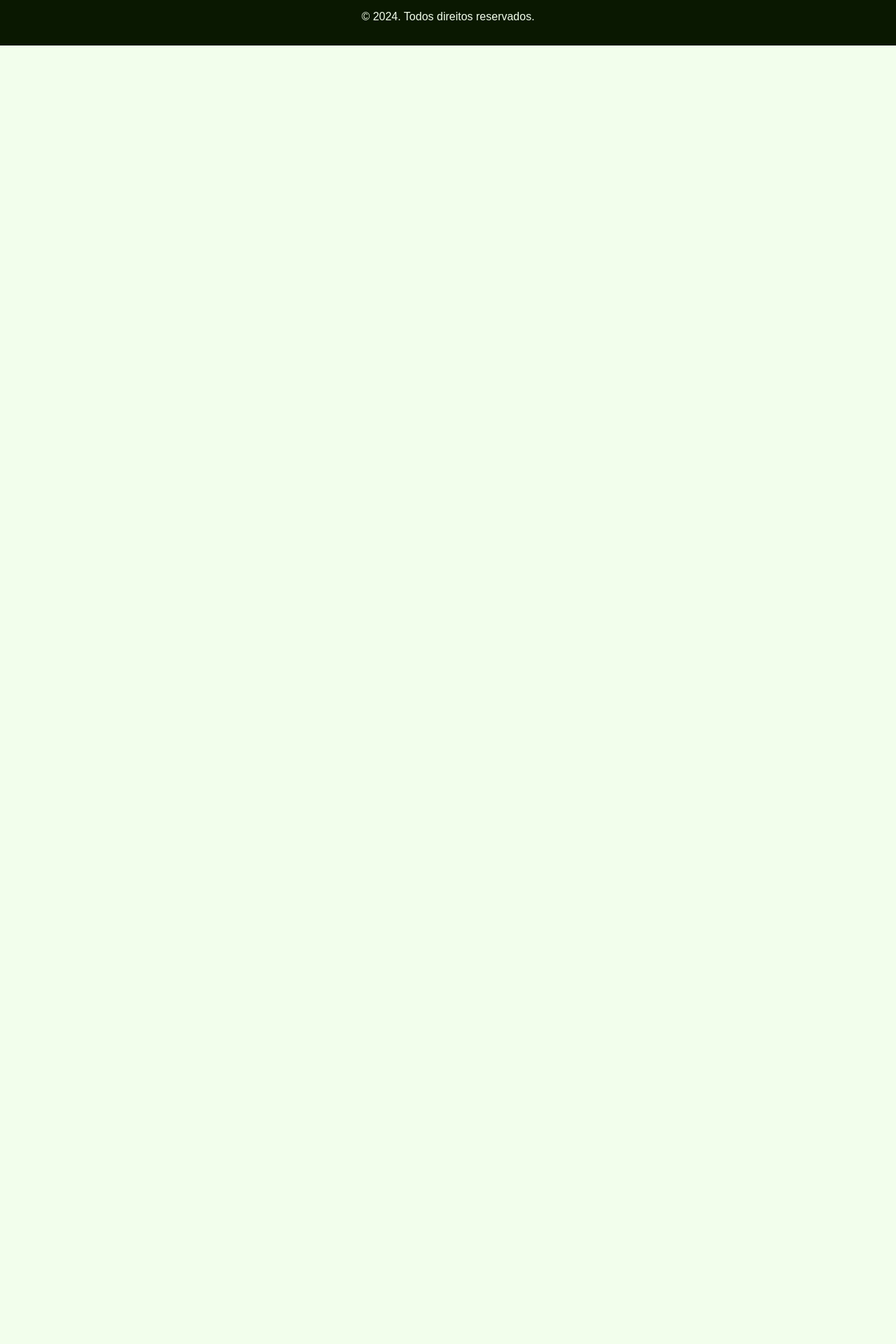
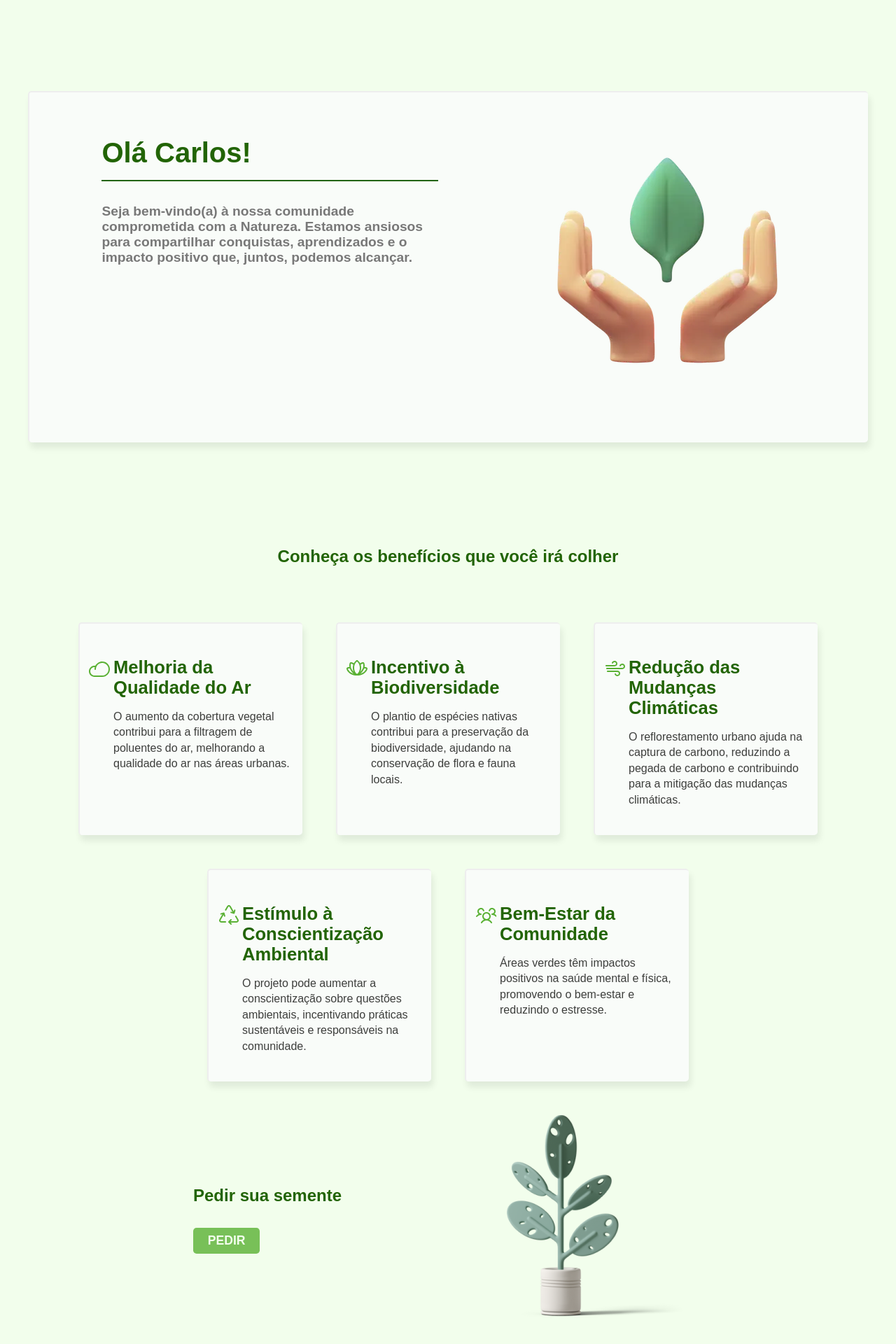
Before and after one commit to thalessalla/naturezaConectada, a React (Create React App) app: page /userpage in a window 1280 px wide. Shown: the part 100-2020 px from the top of the page at 70% size. Before the commit the page ends 800 px from the top, so only its background shows below. Built offline with nearby package versions, Linux system fonts and the light colour scheme.

Commit message:
add: login page and user page

```diff
--- a/src/App.tsx
+++ b/src/App.tsx
@@ -7,6 +7,7 @@ import './App.css';
 import { BrowserRouter as Router, Route, Routes } from 'react-router-dom';
 import Login from './pages/login/Login';
 import Signup from './pages/signup/Signup';
+import UserPage from './pages/userPage/UserPage';
 import LandingPage from './pages/landingPage/LandingPage';
 import Footer from './components/footer/Footer';
 
@@ -20,6 +21,7 @@ function App() {
         <Route path="/" element={<Home />} />
         <Route path="/login" element={<Login />} />
         <Route path="/signup" element={<Signup />} />
+        <Route path="/userpage" element={<UserPage />} />
       </Routes>
 
 <Footer />
--- a/src/index.css
+++ b/src/index.css
@@ -54,7 +54,6 @@ p {
   font-weight: 600;
   transition: background-color 0.3s;
   border-radius: 0.3rem;
-  margin-top: 200px !important;
 }
 
 .btn-cta:hover {
@@ -77,3 +76,5 @@ h2{
 .align-items-center{
   align-items: center;
 }
+
+/* /////// Modulos Input ///////// */
--- a/src/pages/home/Home.tsx
+++ b/src/pages/home/Home.tsx
@@ -3,11 +3,6 @@ import './home.css'
 import { Link } from 'react-router-dom';
 
 import Planet from '../../assets/3d-planet.webp';
-import Awareness from '../../assets/awareness.svg';
-import Biodiversidade from '../../assets/biodiversidade.svg';
-import Climatica from '../../assets/climatica.svg';
-import Cloud from '../../assets/Cloud.svg';
-import Comunidade from '../../assets/comunidade.svg';
 import Ecology from '../../assets/ecology-hand.webp';
 import Laptop from '../../assets/laptop.webp';
 import Leaves from '../../assets/leaves.webp';
--- a/src/pages/login/Login.css
+++ b/src/pages/login/Login.css
@@ -1,6 +1,72 @@
-.container-login{
-  height: 100vh;
+
+
+section{
+  min-height: 100vh;
   display: flex;
   justify-content: center;
   align-items: center;
 }
+
+
+.container-login{
+  display: flex;
+ height: 500px;
+ width: 800px;
+}
+
+h1{
+  color: #fff;
+}
+h2{
+  color: var(--primary-color);
+}
+.first-column-login{
+  background-image: url("../../assets/nature-login.webp");
+  height: 100%;
+  width: 100%;
+  border-radius: 8px 0 0 8px;
+  padding: 34px;
+  display: flex;
+  align-items: center;
+}
+
+h1{
+  font-size: 2.5rem;
+}
+
+.second-column-login{
+  background-color: #fff;
+  width: 100%;
+  border-radius: 0 8px 8px 0;
+ padding: 34px;
+ align-items: center;
+}
+
+.second-column-login{
+  display: flex;
+  align-items: center;
+}
+
+.second-column-login form{
+display: flex;
+flex-direction: column;
+color: #72776F;
+width: 100%;
+p{
+  margin-top: 2rem;
+}
+}
+
+button{
+  background-color: var(--accent-color);
+  color: #fff;
+  border: none;
+  padding: .4rem;
+  margin-top: 1rem;
+  border-radius: 4px;
+}
+
+.link-signup{
+  color: #72776F;
+  font-weight: 600;
+}
--- a/src/pages/login/Login.tsx
+++ b/src/pages/login/Login.tsx
@@ -1,11 +1,40 @@
 import "./Login.css"
+// import "../../App.css"
+import { Link } from 'react-router-dom';
+
 
 function Login() {
   return (
+    <section>
     <div className="container-login">
-    <h1>Login</h1>
+
+    <div className="first-column-login">
+      <h1>Bem-vindo <br /> de volta</h1>
 
     </div>
+
+
+<div className="second-column-login">
+
+
+<form action="" method="post">
+<h2>Login</h2>
+
+    <label htmlFor="email">E-mail:</label>
+    <input type="email" id="email" name="email" required />
+
+    <label htmlFor="password">Senha:</label>
+    <input type="password" id="password" name="password" required />
+
+    <button type="submit">Login</button>
+
+   <p>Ainda não tem cadastro? <Link className="link-signup" to="/signup">Cadastre-se! </Link></p>
+</form>
+
+
+ </div>
+</div>
+</section>
   );
 }
 
--- /dev/null
+++ b/src/pages/userPage/UserPage.css
@@ -0,0 +1,179 @@
+
+main > section {
+  max-width: 1200px;
+  margin: 0 auto;
+  min-height: 100vh;
+  display: flex;
+  align-items: center;
+}
+
+.card-usuario {
+  display: flex;
+  justify-content: space-around;
+  flex-wrap: wrap;
+  padding: 4rem 2rem;
+  border-radius: 0.3rem;
+  border-top: 2px solid #eeeeee;
+  border-left: 2px solid #eeeeee;
+  background: #f9fcf9;
+  box-shadow: 3px 8px 10.1px 0px rgba(0, 0, 0, 0.079);
+  width: 100%;
+}
+.card-usuario h1 {
+  color: var(--primary-color);
+  margin-bottom: 2rem;
+  border-bottom: solid 2px var(--primary-color);
+  padding-bottom: 1rem;
+  padding-right: 4rem;
+}
+.card-usuario p {
+  color: #787878;
+  font-weight: 600;
+  font-size: 1.2rem;
+  max-width: 45ch;
+
+}
+
+
+.container-cards-benefits{
+  display: flex;
+  flex-wrap: wrap;
+  gap: 3rem;
+  justify-content: center;
+}
+
+
+
+.cards-benefits {
+  display: flex;
+  flex-direction: column;
+}
+.cards-benefits h2 {
+  text-align: center;
+  color: var(--primary-color);
+  margin-bottom: 5rem;
+}
+.cards-benefits .card-body h4 {
+  color: var(--primary-color);
+  font-size: 1.6rem;
+  margin-bottom: 1rem;
+  margin-top: 2rem;
+}
+.cards-benefits .card-body p {
+  color: #3D3E3C;
+  line-height: 1.4rem;
+  /* font-weight: 600; */
+}
+.cards-benefits .card {
+  max-height: 19rem;
+  padding: 1rem;
+  padding-left: 3rem;
+  border-radius: 0.3rem;
+  border-top: 2px solid #eeeeee;
+  border-left: 2px solid #eeeeee;
+  background: #f9fcf9 !important;
+  box-shadow: 3px 8px 10.1px 0px rgba(0, 0, 0, 0.079);
+  width: 20rem;
+  min-height: 19rem;
+}
+.cards-benefits .card:last-child {
+  margin-bottom: 3rem;
+}
+
+.ask-for-seed {
+  display: flex;
+  justify-content: space-evenly;
+  align-items: center;
+  min-height: fit-content;
+  margin-bottom: 5rem;
+}
+.ask-for-seed h2 {
+  color: var(--primary-color);
+  margin-bottom: 1rem;
+}
+.ask-for-seed .button-ask {
+  text-transform: uppercase;
+  font-size: 1.1rem;
+  font-weight: 700;
+  color: var(--bg-color);
+}
+
+.title-relative {
+  position: relative;
+}
+
+.air-quality::before {
+  position: absolute;
+  content: "";
+  width: 30px;
+  height: 30px;
+  left: -2.2rem;
+  background: url("../../assets/Cloud.svg");
+}
+
+.biodiversity::before {
+  position: absolute;
+  content: "";
+  width: 30px;
+  height: 30px;
+  left: -2.2rem;
+  background-image: url("../../assets/biodiversidade.svg");
+}
+
+.climatic-changes::before {
+  position: absolute;
+  content: "";
+  width: 30px;
+  height: 30px;
+  left: -2.2rem;
+  background: url("../../assets/climatica.svg");
+}
+
+.awareness::before {
+  position: absolute;
+  content: "";
+  width: 30px;
+  height: 30px;
+  left: -2.2rem;
+  background: url("../../assets/awareness.svg");
+}
+
+.comunity::before {
+  position: absolute;
+  content: "";
+  width: 30px;
+  height: 30px;
+  left: -2.2rem;
+  background-image: url("../../assets/comunidade.svg");
+}
+
+.button-ask:disabled {
+  opacity: 0.8;
+  cursor: not-allowed;
+}
+
+footer .links {
+  visibility: hidden;
+}
+
+@media (max-width: 775px) {
+  .card-usuario img {
+    width: 18rem;
+  }
+  .cards-benefits {
+    display: flex;
+    flex-direction: column;
+  }
+  .cards-benefits h2 {
+    margin-inline: 2rem;
+  }
+  .ask-for-seed {
+    flex-wrap: wrap;
+  }
+  .ask-for-seed img {
+    margin: 3rem 0 0 3rem;
+  }
+  footer .links {
+    display: none;
+  }
+}
--- a/src/pages/userPage/UserPage.tsx
+++ b/src/pages/userPage/UserPage.tsx
@@ -1,8 +1,80 @@
+
+import "./UserPage.css"
+
+import sustainability from "../../assets/sustainability.webp"
+import Plant from '../../assets/plant.png';
+
+
 function UserPage() {
   return (
-    <>
-    <h2>User Page</h2>
-    </>
+    <main>
+    <section>
+        <div className="card-usuario">
+            <div>
+                <h1>Olá Carlos!</h1>
+                <p>Seja bem-vindo(a) à nossa comunidade comprometida com a Natureza. Estamos ansiosos para compartilhar conquistas, aprendizados e o impacto positivo que, juntos, podemos alcançar.</p>
+
+            </div>
+            <div>
+                <img src={sustainability} alt="ilustração de duas mão segurando uma planta" />
+            </div>
+        </div>
+    </section>
+
+    <section className="cards-benefits" id="benefícios">
+        <h2>Conheça os benefícios que você irá colher</h2>
+        <div className="container-cards-benefits">
+            <div className="card">
+                <div className="card-body">
+                    <h4 className="title-relative  air-quality">Melhoria da Qualidade do Ar</h4>
+                    <p className="card-text">O aumento da cobertura vegetal contribui para a filtragem de poluentes do
+                        ar,
+                        melhorando a qualidade do ar nas áreas urbanas.</p>
+                </div>
+            </div>
+
+            <div className="card">
+                <div className="card-body">
+                    <h4 className=" title-relative
+                    biodiversity">Incentivo à Biodiversidade</h4>
+                    <p className="card-text">O plantio de espécies nativas contribui para a preservação da biodiversidade, ajudando na conservação de flora e fauna locais.</p>
+                </div>
+            </div>
+
+            <div className="card">
+                <div className="card-body">
+                    <h4 className=" climatic-changes title-relative">Redução das Mudanças Climáticas</h4>
+                    <p className="card-text">O reflorestamento urbano ajuda na captura de carbono, reduzindo a pegada de carbono e contribuindo para a mitigação das mudanças climáticas.</p>
+                </div>
+            </div>
+
+            <div className="card">
+                <div className="card-body">
+                    <h4 className=" awareness title-relative">Estímulo à Conscientização Ambiental</h4>
+                    <p className="card-text">O projeto pode aumentar a conscientização sobre questões ambientais, incentivando práticas sustentáveis e responsáveis na comunidade.</p>
+                </div>
+            </div>
+
+            <div className="card">
+                <div className="card-body">
+                    <h4 className=" comunity title-relative">Bem-Estar da Comunidade</h4>
+                    <p className="card-text">Áreas verdes têm impactos positivos na saúde mental e física, promovendo o bem-estar e reduzindo o estresse.</p>
+                </div>
+            </div>
+        </div>
+    </section>
+
+    <section className="ask-for-seed" id="pedido">
+        <div>
+            <h2>Pedir sua semente</h2>
+            <button className="btn-cta button-ask" role="button" disabled aria-label="Botão de chamada para pedir uma semente">Pedir
+            </button>
+        </div>
+        <img src={Plant} alt="Figura de uma planta de decoração em um jarro" />
+    </section>
+
+
+</main>
   );
 }
 
```
Also changed, not shown: src/assets/nature-login.webp (added).
